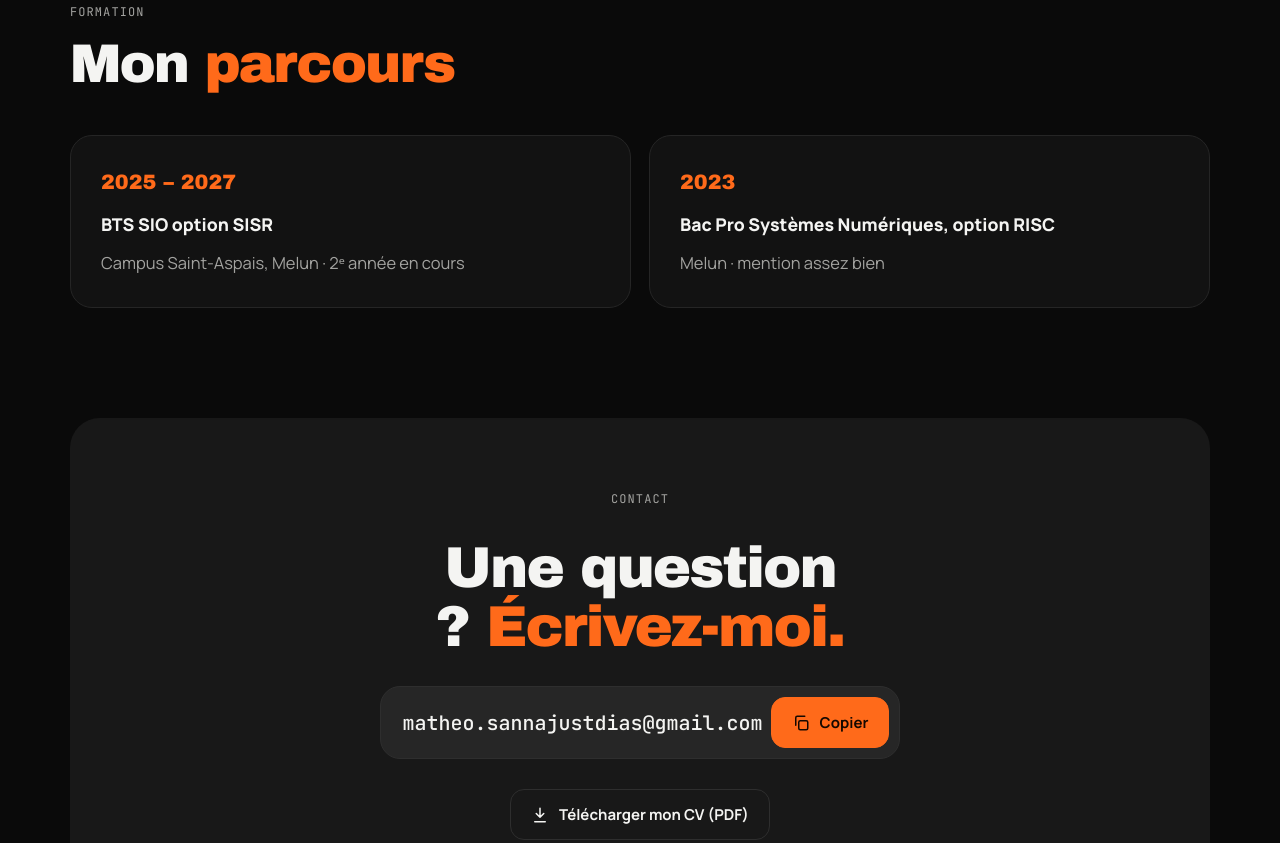
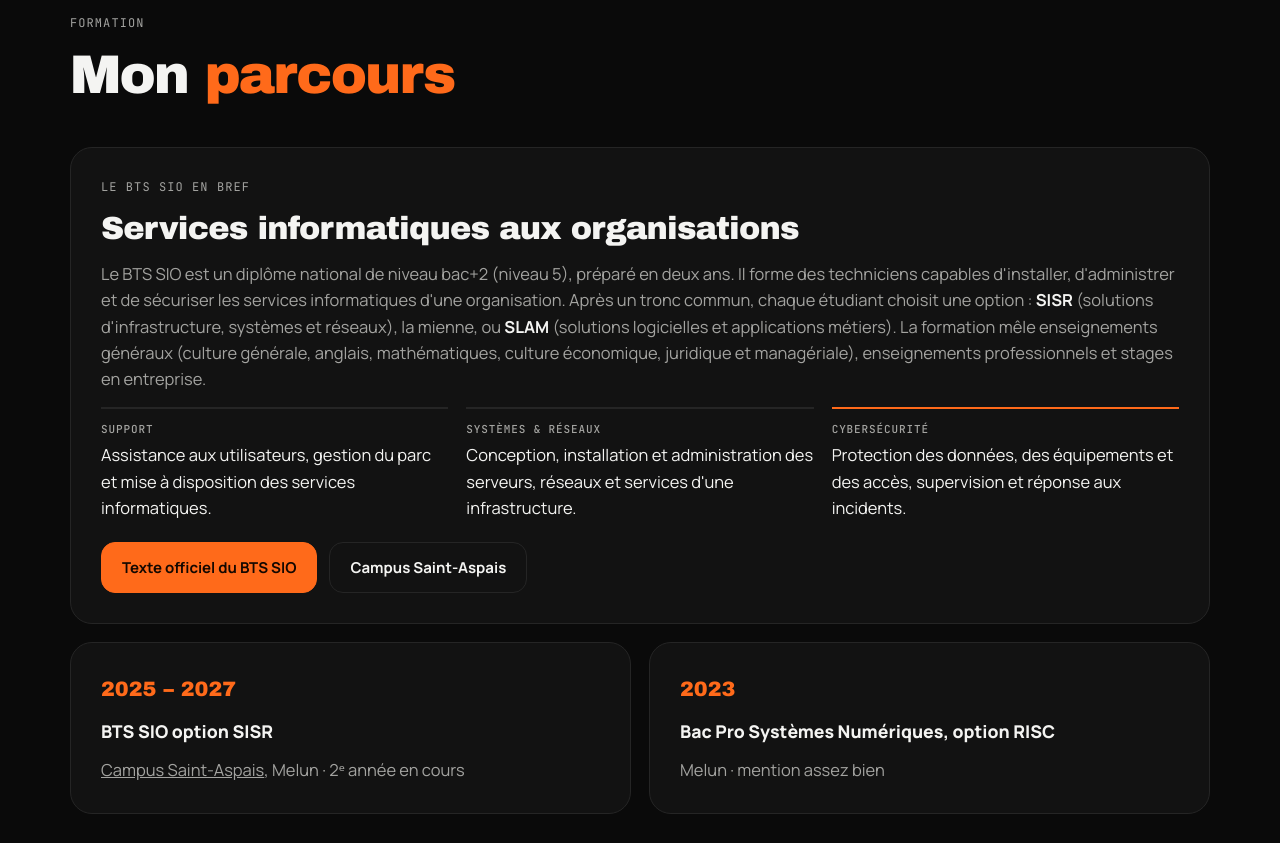
Before and after one commit to matheosannajustdias/matheosannajustdias.github.io, a plain HTML site: page index.html in a window 1280 px wide. Shown: the part 10546-11389 px from the top of the page. Drawn offline with Linux system fonts and the light colour scheme; a web font is replaced by a local one.

Commit message:
Add files via upload

```diff
--- a/index.html
+++ b/index.html
@@ -661,6 +661,7 @@ userlist_deny=NO</code></pre></details>
         <a class="btn primary" href="https://www.francecompetences.fr/wp-json/api/v1/activity/export/28178/589823" target="_blank" rel="noopener">
           <svg viewBox="0 0 24 24"><path d="M12 3v12M7 10l5 5 5-5M5 21h14"/></svg>Télécharger le PDF</a>
         <a class="btn" href="https://www.francecompetences.fr/recherche/rncp/40792/" target="_blank" rel="noopener">Voir la fiche</a>
+        <a class="btn" href="https://www.legifrance.gouv.fr/loda/id/JORFTEXT000038529532/" target="_blank" rel="noopener">Texte officiel</a>
       </div>
     </div>
     <div class="blocs">
@@ -704,8 +705,24 @@ userlist_deny=NO</code></pre></details>
   <!-- FORMATION -->
   <section class="s" id="formation">
     <div class="sh"><span class="lbl">Formation</span><h2>Mon <em>parcours</em></h2></div>
+
+    <article class="card" style="margin-bottom:18px">
+      <span class="lbl">Le BTS SIO en bref</span>
+      <h3 class="big3">Services informatiques aux organisations</h3>
+      <p class="muted">Le BTS SIO est un diplôme national de niveau bac+2 (niveau 5), préparé en deux ans. Il forme des techniciens capables d'installer, d'administrer et de sécuriser les services informatiques d'une organisation. Après un tronc commun, chaque étudiant choisit une option : <strong style="color:var(--fg)">SISR</strong> (solutions d'infrastructure, systèmes et réseaux), la mienne, ou <strong style="color:var(--fg)">SLAM</strong> (solutions logicielles et applications métiers). La formation mêle enseignements généraux (culture générale, anglais, mathématiques, culture économique, juridique et managériale), enseignements professionnels et stages en entreprise.</p>
+      <div class="steps3">
+        <div><b>Support</b><p>Assistance aux utilisateurs, gestion du parc et mise à disposition des services informatiques.</p></div>
+        <div><b>Systèmes &amp; réseaux</b><p>Conception, installation et administration des serveurs, réseaux et services d'une infrastructure.</p></div>
+        <div><b>Cybersécurité</b><p>Protection des données, des équipements et des accès, supervision et réponse aux incidents.</p></div>
+      </div>
+      <div class="btns" style="margin-top:6px">
+        <a class="btn primary" href="https://www.legifrance.gouv.fr/loda/id/JORFTEXT000038529532/" target="_blank" rel="noopener">Texte officiel du BTS SIO</a>
+        <a class="btn" href="https://institutionsaintaspais.fr/campus/" target="_blank" rel="noopener">Campus Saint-Aspais</a>
+      </div>
+    </article>
+
     <div class="edu">
-      <div class="card"><span class="yr">2025 – 2027</span><h3>BTS SIO option SISR</h3><p class="muted">Campus Saint-Aspais, Melun · 2ᵉ année en cours</p></div>
+      <div class="card"><span class="yr">2025 – 2027</span><h3>BTS SIO option SISR</h3><p class="muted"><a href="https://institutionsaintaspais.fr/campus/" target="_blank" rel="noopener">Campus Saint-Aspais</a>, Melun · 2ᵉ année en cours</p></div>
       <div class="card"><span class="yr">2023</span><h3>Bac Pro Systèmes Numériques, option RISC</h3><p class="muted">Melun · mention assez bien</p></div>
     </div>
   </section>
```
